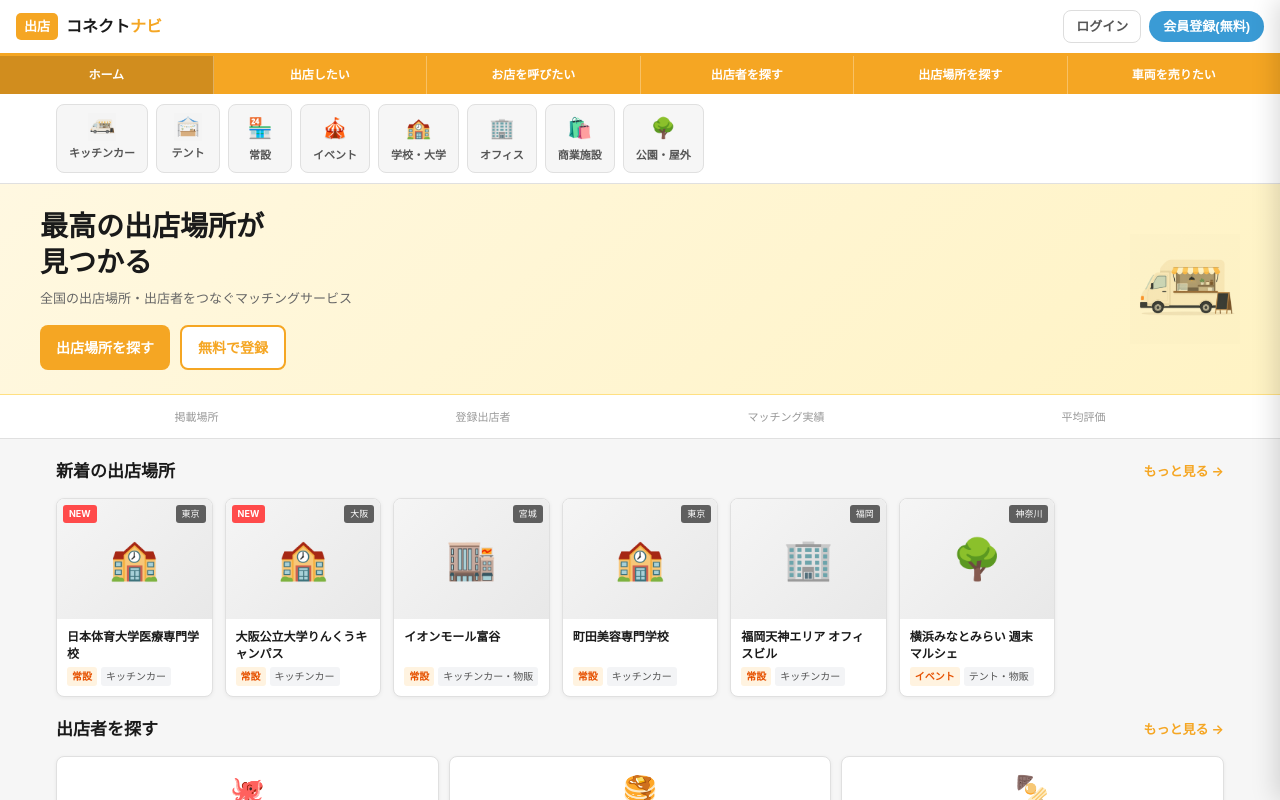
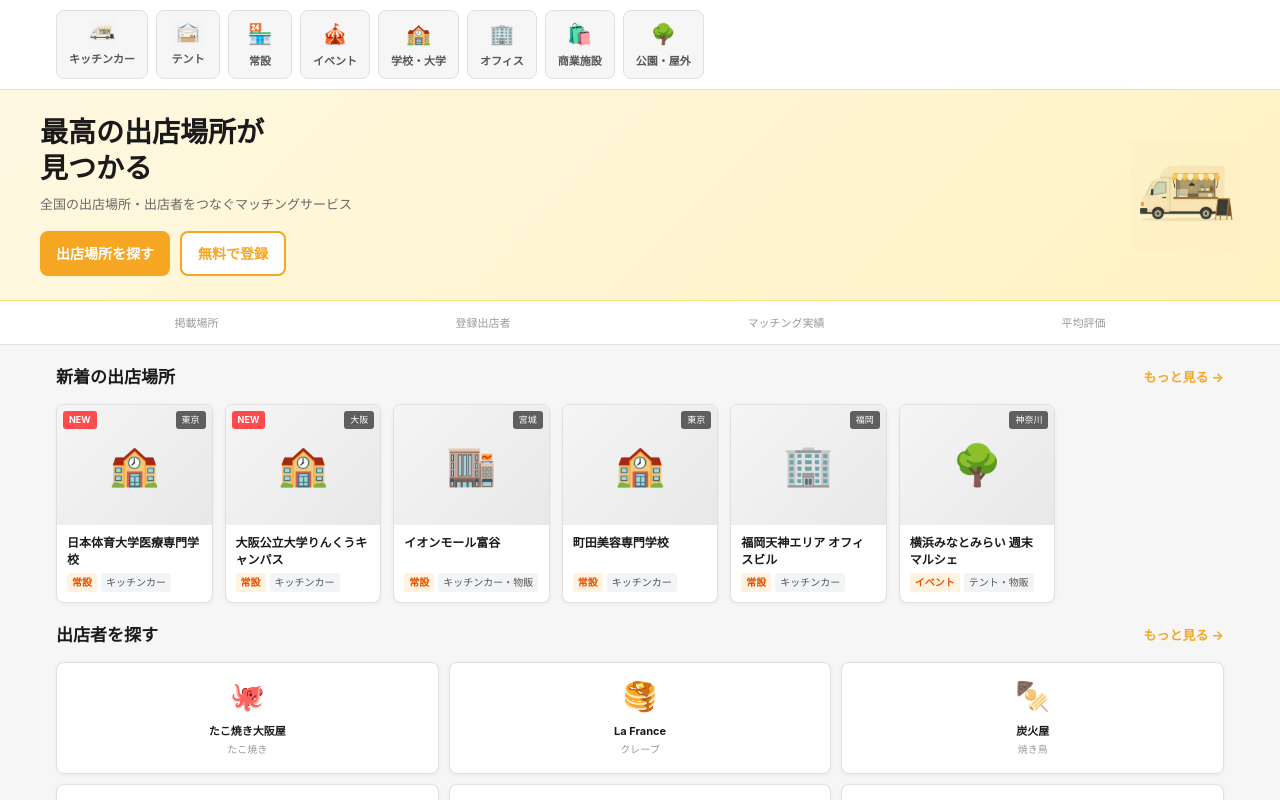
Before and after one commit to rinfuku0917/shutten-connect-navi, a Next.js app: page / in a window 1280 px wide. Shown: the top 800 px of the page. Built offline with nearby package versions, Linux system fonts and the light colour scheme.

Commit message:
remove duplicate Header from layout

```diff
--- a/app/layout.tsx
+++ b/app/layout.tsx
@@ -1,4 +1,3 @@
-import Header from '@/components/Header'
 import type { Metadata } from "next";
 import { Geist, Geist_Mono } from "next/font/google";
 import "./globals.css";
@@ -28,7 +27,7 @@ export default function RootLayout({
       lang="en"
       className={`${geistSans.variable} ${geistMono.variable} h-full antialiased`}
     >
-      <body className="min-h-full flex flex-col"><Header />{children}</body>
+      <body className="min-h-full flex flex-col">{children}</body>
     </html>
   );
 }
```
